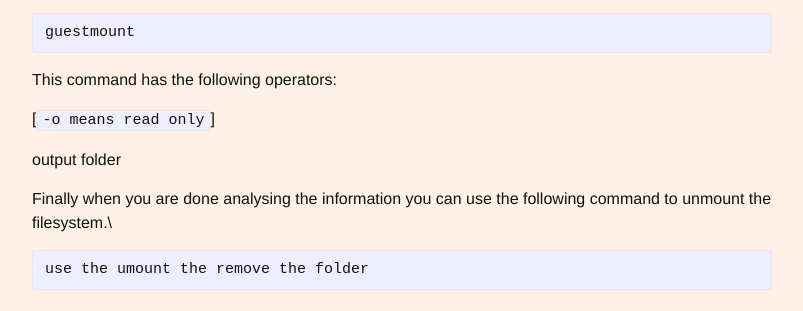
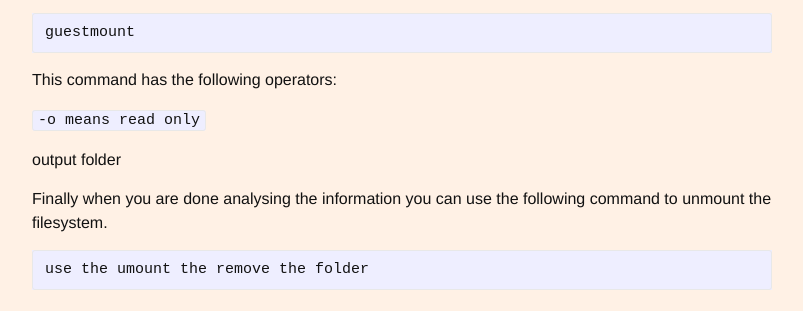
Before and after one commit to MarcoJMancini/marcojmancini.github.io, a Jekyll site: the page built from _posts/2020-05-30-GKE-forensics-2.markdown, in a window 1280 px wide and 900 px high, scrolled down 1314 px. Shown: the part 150-461 px from the top of the window, without its empty margins (238-1041 px from the left). Built offline with Jekyll 4.4.1, drawn with Linux system fonts in a browser that asks for light colours.

Commit message:
Fix syntax

```diff
--- a/_posts/2020-05-30-GKE-forensics-2.markdown
+++ b/_posts/2020-05-30-GKE-forensics-2.markdown
@@ -64,11 +64,11 @@ guestmount
 
 This command has the following operators:
 
- [`-o  means read only`]
+`-o  means read only`
 
 output folder
 
-Finally when you are done analysing the information you can use the following command to unmount the filesystem.\
+Finally when you are done analysing the information you can use the following command to unmount the filesystem.
 
 ~~~~~~~~
 use the umount the remove the folder
```
